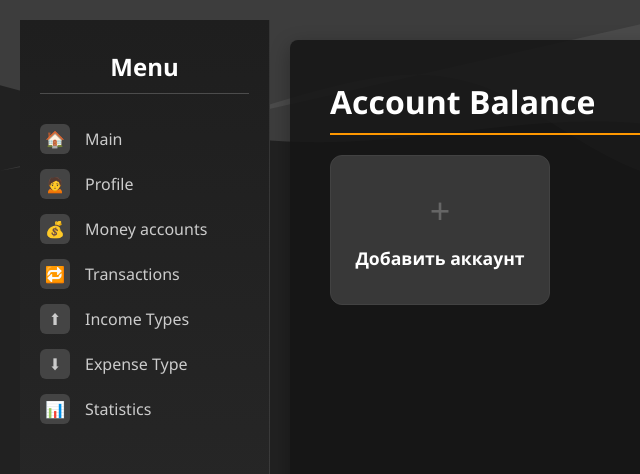
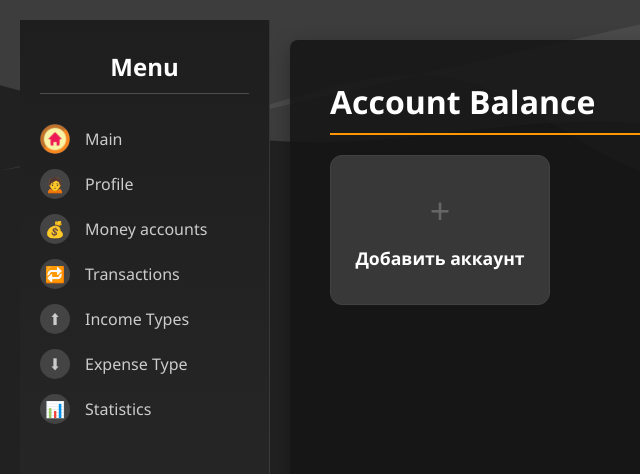
Before and after one commit to zero-mistake-mindset-corp/MoneyF, a plain HTML site: page dashboard.html in a window 1280 px wide. Shown: the top 474 px of the page, 0-640 px from the left. Drawn offline with Linux system fonts and the light colour scheme; no server answers; sample sign-in values are in the browser's storage.

Commit message:
dashboard update icon

```diff
--- a/dashboard.html
+++ b/dashboard.html
@@ -35,7 +35,7 @@
         <ul>
           <li>
             <a href="#" class="sidebar-link">
-              <span class="icon-square">🏠</span>
+              <img class="icon-square" src="icons/home.png"></img>
               <span class="link-text">Main</span>
             </a>
           </li>
--- a/styles/dashboard.css
+++ b/styles/dashboard.css
@@ -60,7 +60,7 @@
   height: 30px;
   background: #444;
   margin-right: 15px;
-  border-radius: 6px;
+  border-radius: 30px;
   text-align: center;
   line-height: 30px;
   transition: background 0.3s;
```
Also changed, not shown: icons/home.png (added).
